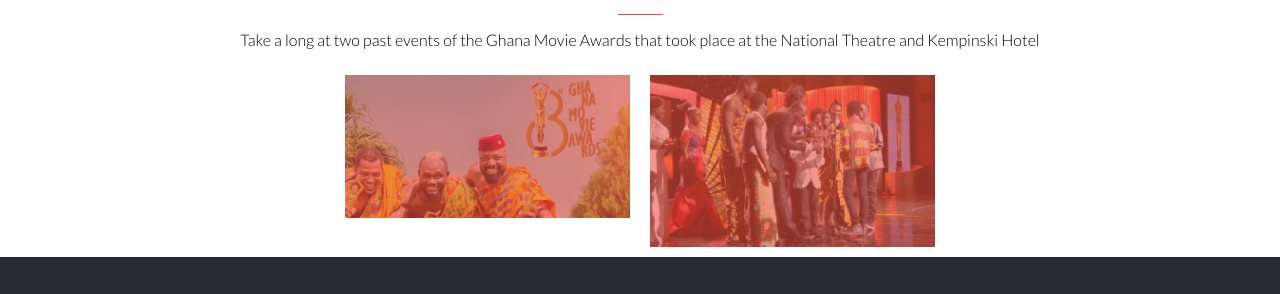
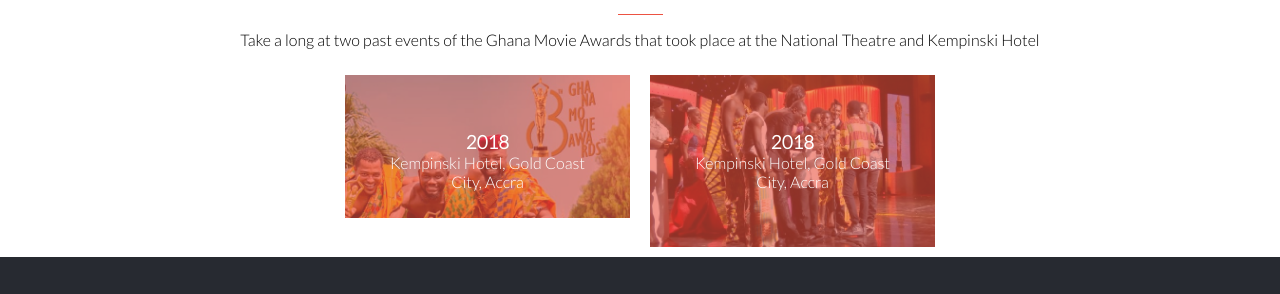
Before and after one commit to elarhadu/Capstone-Module-1, a plain HTML site: page about.html in a window 1280 px wide. Shown: the part 901-1195 px from the top of the page. Drawn offline with Linux system fonts and the light colour scheme.

Commit message:
Modify file

```diff
--- a/about.html
+++ b/about.html
@@ -110,17 +110,18 @@
         at the National Theatre and Kempinski Hotel
       </p>
       <ul class="card-events">
-        <li>
+        <li class="card-image-wrapper">
           <div class="card-image">
             <img src="images/past event-1.png" alt="past-events" />
           </div>
-          <div class="card-info">
+           <div class="card-info">
             <h3>2018</h3>
             <p>Kempinski Hotel, Gold Coast City, Accra</p>
           </div>
+
         </li>
 
-        <li>
+        <li class="card-image-wrapper">
           <div class="card-image">
             <img src="images/past event-2.png" alt="past-events" />
           </div>
```
